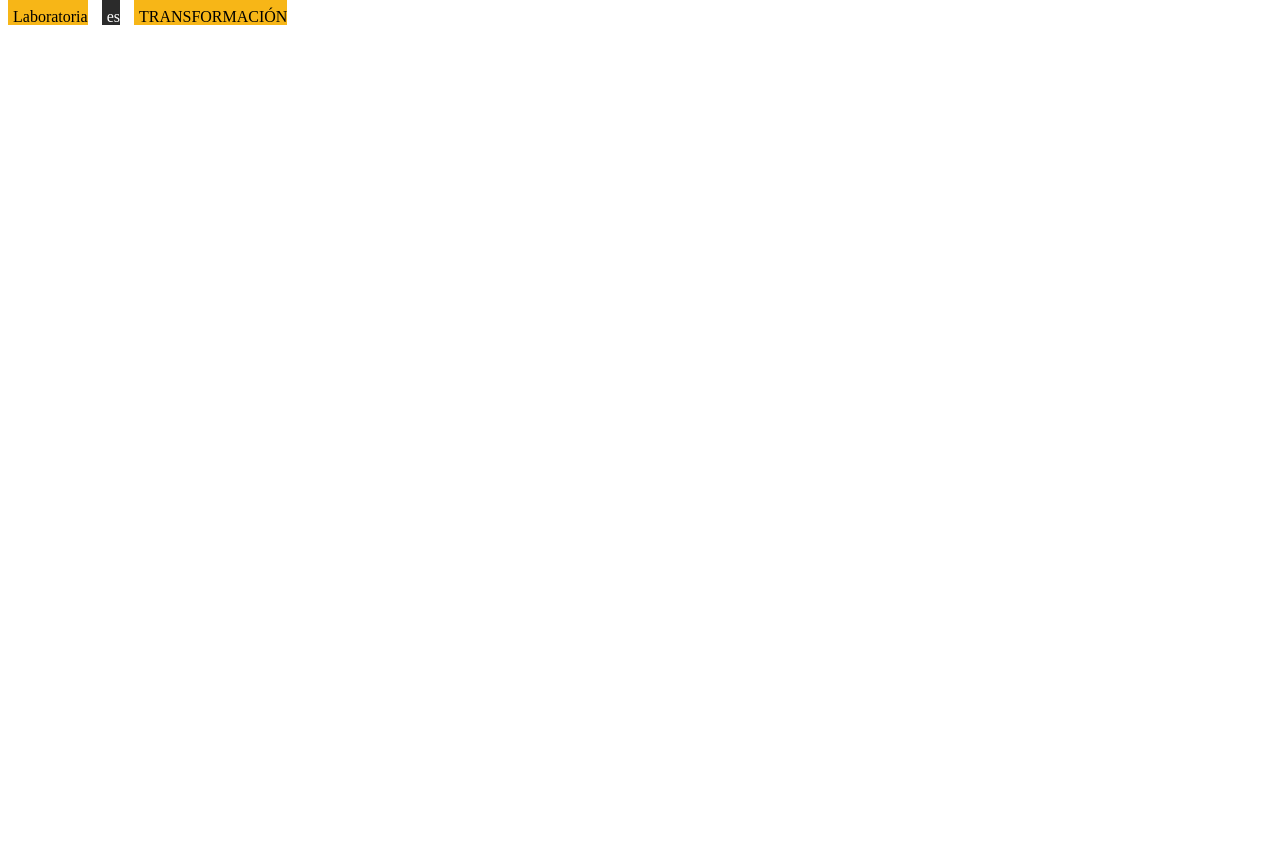
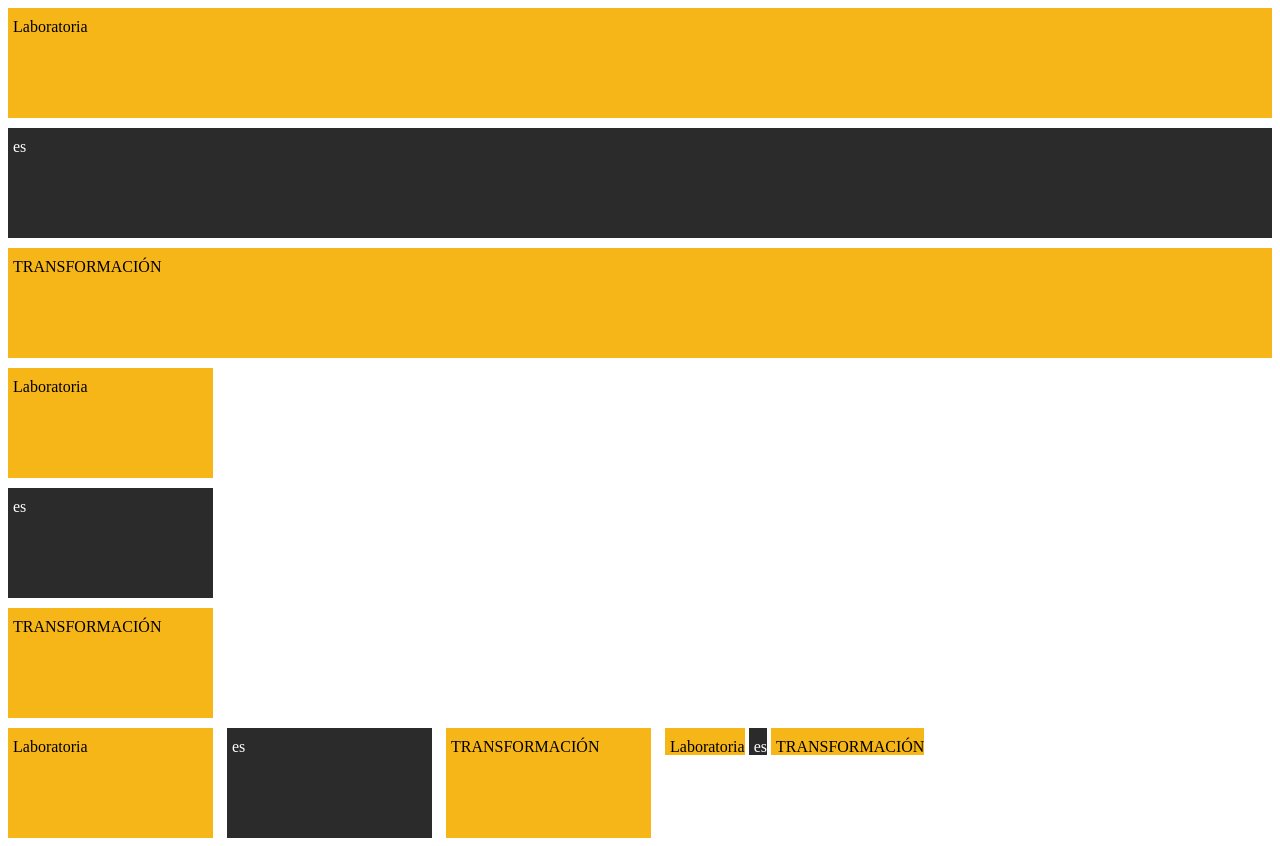
Before and after one commit to Ingrid-s/Ejercicios-Guiados-html-css, a plain HTML site: page index.html in a window 1280 px wide. Before the commit the page ends 800 px from the top, so only its background shows below. Drawn offline with Linux system fonts and the light colour scheme.

Commit message:
Todos los ejercicios en sólo 2 archivos

```diff
--- a/index.html
+++ b/index.html
@@ -7,8 +7,21 @@
   </head>
   <body>
 
-    <div class="bandera-amarilla">Laboratoria</div>
-    <div class="bandera-gris">es</div>
-    <div class="bandera-amarilla">TRANSFORMACIÓN</div>
+    <div class="bandera-amarilla div-1">Laboratoria</div>
+    <div class="bandera-gris div-1">es</div>
+    <div class="bandera-amarilla div-1">TRANSFORMACIÓN</div>
+
+    <div class="bandera-amarilla div-2">Laboratoria</div>
+    <div class="bandera-gris div-2">es</div>
+    <div class="bandera-amarilla div-2">TRANSFORMACIÓN</div>
+
+    <div class="bandera-amarilla div-3">Laboratoria</div>
+    <div class="bandera-gris div-3">es</div>
+    <div class="bandera-amarilla div-3">TRANSFORMACIÓN</div>
+
+    <div class="bandera-amarilla div-4">Laboratoria</div>
+    <div class="bandera-gris div-4">es</div>
+    <div class="bandera-amarilla div-4">TRANSFORMACIÓN</div>
+
   </body>
 </html>
--- a/main.css
+++ b/main.css
@@ -1,16 +1,35 @@
-div {
+.bandera-amarilla{
+  background-color: #F7B617;
+}
+.bandera-gris {
+  background-color: #2B2B2B;
+  color: #FFF;
+}
+.div-1 {
+  height: 100px;
+  padding: 10px 0px 0px 5px;
+  margin-bottom:10px
+}
+
+.div-2 {
+  width: 200px;
+  height: 100px;
+  padding: 10px 0px 0px 5px;
+  margin-bottom:10px;
+
+}
+.div-3 {
   width: 200px;
   height: 100px;
   padding: 10px 0px 0px 5px;
   margin-right:10px;
+  display: inline-block;
+}
+
+.div-4 {
+  width: 200px;
+  height: 100px;
+  padding: 10px 0px 0px 5px;
+  margin-rigth: 10;
   display: inline;
 }
-.bandera-amarilla{
-  background-color: #F7B617;
-
-}
-
-.bandera-gris {
-  background-color: #2B2B2B;
-  color: #FFF;
-}
```
